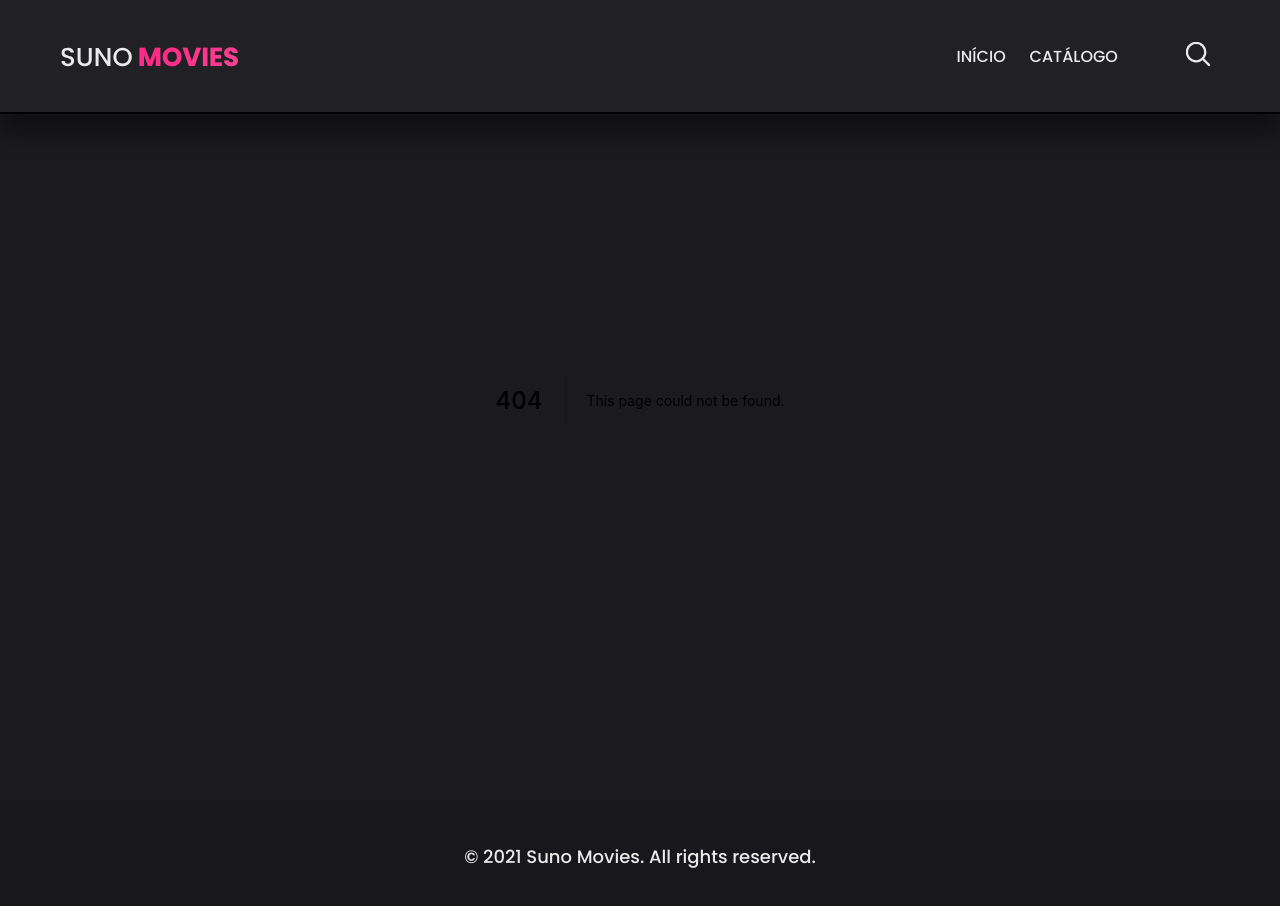
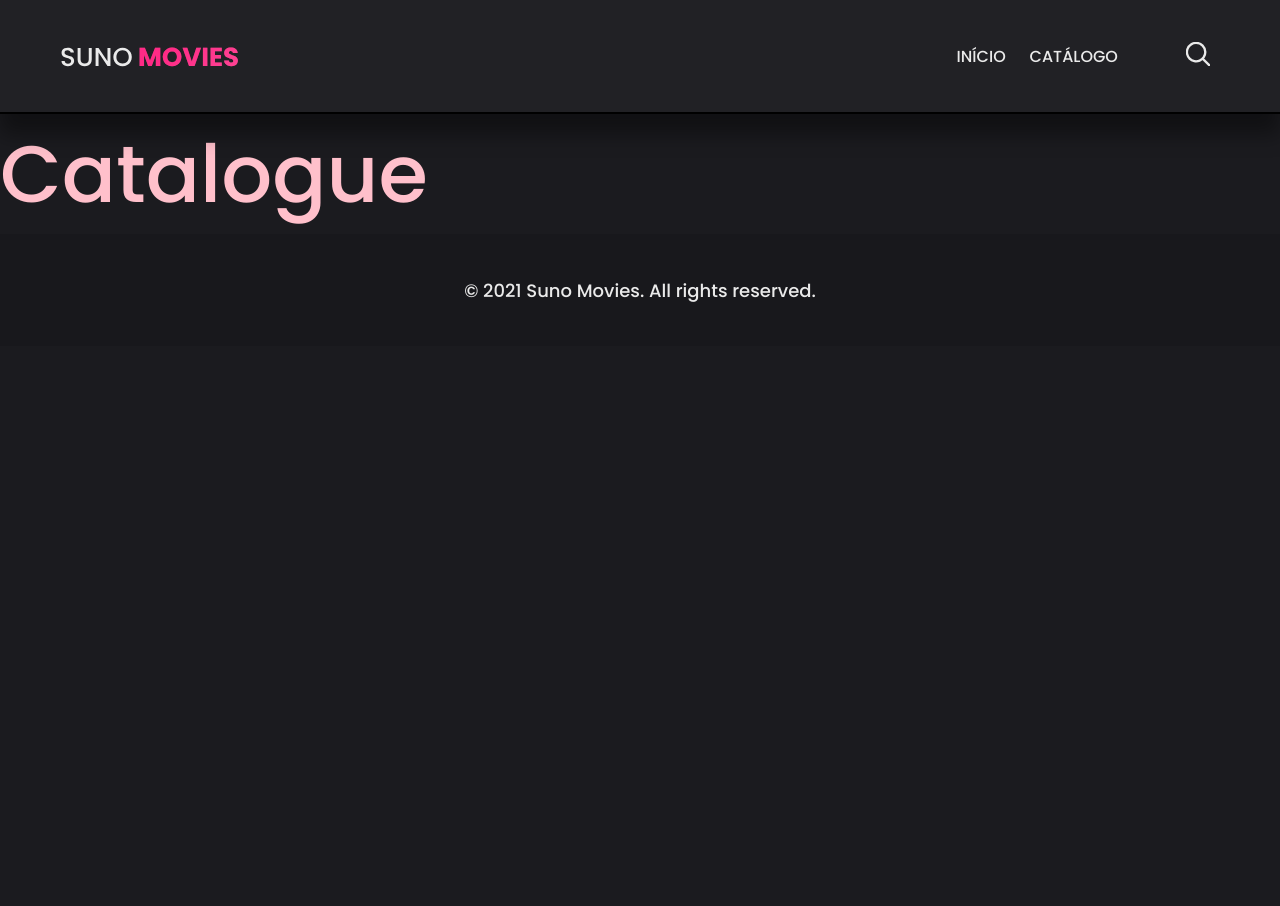
Before and after one commit to caiohenrique-developer/suno-movies, a Next.js app: page /catalogue in a window 1280 px wide. Before the commit this address had no page. Shown: the top 906 px of the page. After the commit the page ends 800 px from the top, so only its background shows below. Built offline with nearby package versions, Linux system fonts and the light colour scheme.

Commit message:
:chart_with_upwards_trend: [ WIP ]: Receive home id page with useHomeIndicator context

```diff
--- a/src/components/Header/index.tsx
+++ b/src/components/Header/index.tsx
@@ -1,12 +1,15 @@
 import React, { useState } from 'react';
 import Link from 'next/link';
 
+import { useHomeIndicator } from '@hooks/useHomeIndicator';
 import { AppLogotipo } from '@components/AppLogotipo';
 import MagnifyingGlass from '@assets/search-outline.svg';
 
 import { Container } from './style';
 
 export const Header = () => {
+  const { homeID } = useHomeIndicator();
+
   const [toggleHeaderSearchBar, setToggleHeaderSearchBar] = useState(false);
 
   const handleHeaderSearchBar = () => {
@@ -14,7 +17,7 @@ export const Header = () => {
   };
 
   return (
-    <Container toggleDropDown={toggleHeaderSearchBar}>
+    <Container id={homeID} toggleDropDown={toggleHeaderSearchBar}>
       <header>
         <div>
           <div className='heanderContent'>
@@ -29,7 +32,7 @@ export const Header = () => {
                 <Link href='/'>
                   <a className='hvr-underline-from-center'>Início</a>
                 </Link>
-                <Link href='888'>
+                <Link href='/catalogue'>
                   <a className='hvr-underline-from-center'>Catálogo</a>
                 </Link>
               </nav>
@@ -60,6 +63,7 @@ export const Header = () => {
         </div>
       </header>
 
+      {/* header overlay */}
       <span onClick={handleHeaderSearchBar}></span>
     </Container>
   );
--- /dev/null
+++ b/src/hooks/useHomeIndicator.tsx
@@ -0,0 +1,28 @@
+import React, { createContext, useContext, useEffect, useState } from 'react';
+
+import { ChildrenGlobalType } from '@utils/types/GlobalTypes';
+import { HomeIDContextProps } from '@utils/types/hooks';
+
+const HomeIDContext = createContext({} as HomeIDContextProps);
+
+export const HomeIDProvider = ({ children }: ChildrenGlobalType) => {
+  const [homeID, setHomeID] = useState('');
+
+  useEffect(() => {
+    setHomeID('home');
+  }, []);
+
+  const addHomeID = () => {
+    setHomeID('home');
+  };
+
+  return (
+    <HomeIDContext.Provider value={{ homeID, addHomeID }}>
+      {children}
+    </HomeIDContext.Provider>
+  );
+};
+
+export const useHomeIndicator = (): HomeIDContextProps => {
+  return useContext(HomeIDContext);
+};
--- a/src/pages/_app.tsx
+++ b/src/pages/_app.tsx
@@ -1,6 +1,8 @@
 import React from 'react';
 import { AppProps } from 'next/app';
 import Head from 'next/head';
+
+import { HomeIDProvider } from '@hooks/useHomeIndicator';
 
 import { Header } from '@components/Header';
 import { Footer } from '@components/Footer';
@@ -19,9 +21,11 @@ const MyApp = ({ Component, pageProps }: AppProps): JSX.Element => {
         <meta name='viewport' content='initial-scale=1.0, width=device-width' />
       </Head>
 
-      <Header />
-      <Component {...pageProps} />
-      <Footer />
+      <HomeIDProvider>
+        <Header />
+        <Component {...pageProps} />
+        <Footer />
+      </HomeIDProvider>
 
       <GlobalStyles />
     </>
--- /dev/null
+++ b/src/pages/catalogue/index.tsx
@@ -0,0 +1,16 @@
+import React from 'react';
+import Head from 'next/head';
+
+import { Container } from '@styles/pages/Catalogue';
+
+export default function Catalogue() {
+  return (
+    <>
+      <Head>
+        <title>Catálogo | Suno Movies</title>
+      </Head>
+
+      <Container>Catalogue</Container>
+    </>
+  );
+}
--- /dev/null
+++ b/src/styles/pages/Catalogue/index.ts
@@ -0,0 +1,8 @@
+import styled from 'styled-components';
+
+export const Container = styled.main`
+  margin-top: min(9vw, 7.125rem);
+
+  color: pink;
+  font-size: 5rem;
+`;
--- /dev/null
+++ b/src/utils/types/GlobalTypes.d.ts
@@ -0,0 +1,6 @@
+import { ReactNode } from 'react';
+
+// Global Children type
+export interface ChildrenGlobalType {
+  children?: ReactNode;
+}
--- /dev/null
+++ b/src/utils/types/hooks/index.d.ts
@@ -0,0 +1,5 @@
+// useHomeIndicator
+export interface HomeIDContextProps {
+  homeID: string;
+  addHomeID(): void;
+}
```
Also changed, not shown: public/images/perspective_alpha_website_small.jpg (deleted).
